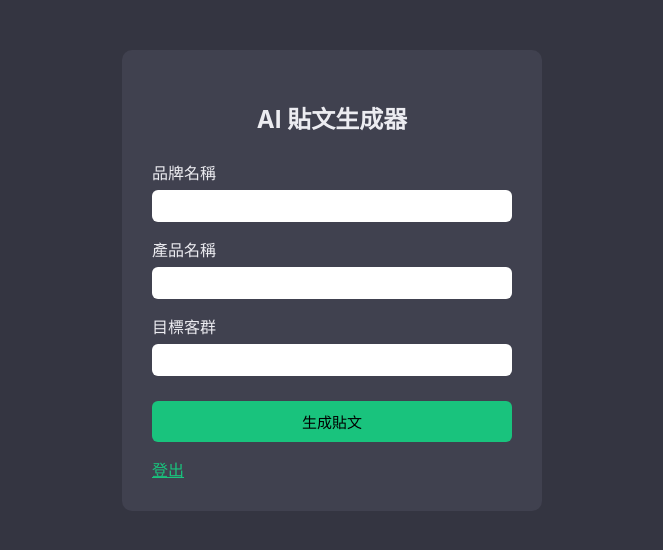
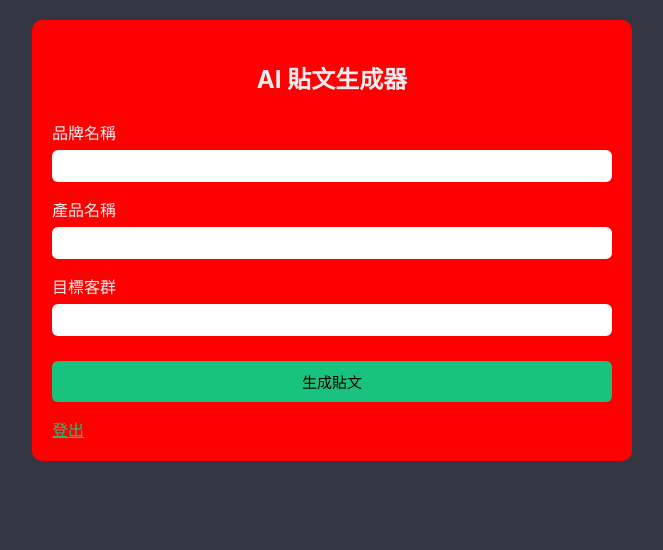
Before and after one commit to kevinkevin240101tmp/render-test-app-001, a Flask app: page / in a window 1280 px wide. Shown: the top 550 px of the page, without its empty margins (308-971 px from the left). Run offline with Flask 3, Linux system fonts and the light colour scheme; the visitor is signed in with stand-in values (Sample User, id 1).

Commit message:
Add files via upload

```diff
--- a/templates/index.html
+++ b/templates/index.html
@@ -2,6 +2,7 @@
 <html lang="zh-TW">
 <head>
     <meta charset="UTF-8">
+    <meta name="viewport" content="width=device-width, initial-scale=1.0">
     <title>AI 貼文生成器</title>
     <style>
         body {
@@ -12,15 +13,15 @@
             padding: 0;
         }
 
-        .container {
-            width: 420px;
-            max-width: 90%;
-            margin: 50px auto;
-            padding: 30px;
-            background-color: #40414f;
-            border-radius: 10px;
-            box-sizing: border-box;
-        }
+.container {
+    width: 100%;
+    max-width: 600px;
+    margin: 20px auto;
+    padding: 20px;
+    background-color: #ff0000;
+    border-radius: 10px;
+    box-sizing: border-box;
+}
 
         h2 {
             text-align: center;
```
